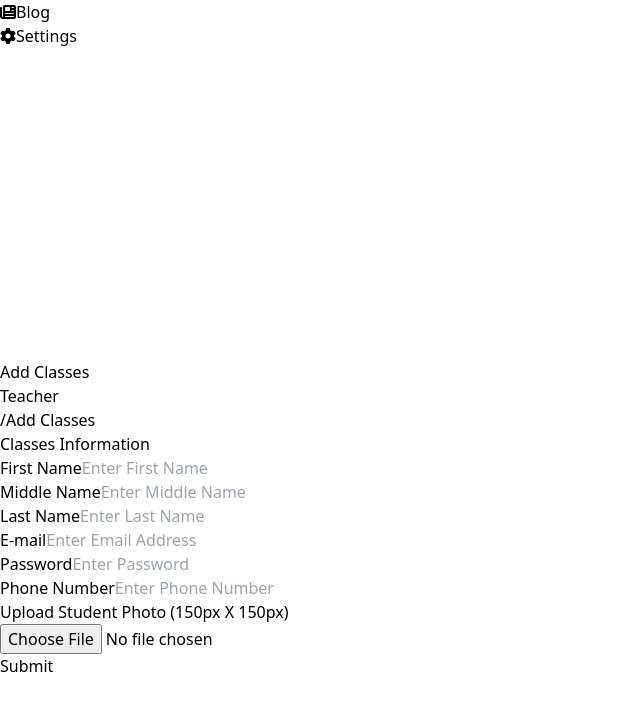
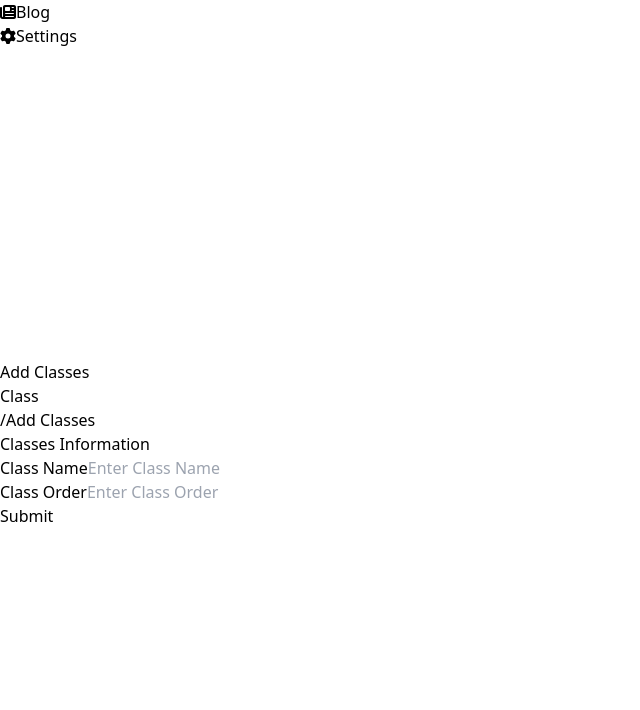
Before and after one commit to sms-admin-technohub/SMS-DEV-FRONTEND, a React (Vite) app: page /addclass in a window 1280 px wide. Shown: the part 2708-3418 px from the top of the page, without its empty margins (0-640 px from the left). Built offline with nearby package versions, Linux system fonts and the light colour scheme.

Commit message:
Added one more dropdown in sidebar and changes route..!!

```diff
--- a/src/_components/Sidebar.jsx
+++ b/src/_components/Sidebar.jsx
@@ -20,6 +20,7 @@ import {
 
 const Sidebar = ({ isOpen }) => {
   const [showDropdown1, setShowDropdown1] = useState(false);
+  const [showDropdown2, setShowDropdown2] = useState(false);
   return (
     <>
       <aside
@@ -100,12 +101,12 @@ const Sidebar = ({ isOpen }) => {
             <FontAwesomeIcon icon={faBuilding} />
             <span
               className=" px-6 py-2 rounded-sm cursor-pointer"
-              onClick={() => setShowDropdown1(!showDropdown1)}
+              onClick={() => setShowDropdown2(!showDropdown2)}
             >
               Classes
             </span>
 
-            {showDropdown1 && (
+            {showDropdown2 && (
               <ul className="space-y-5">
                 <li className="mt-2">
                   <NavLink
--- a/src/pages/classes/AddClass.jsx
+++ b/src/pages/classes/AddClass.jsx
@@ -5,16 +5,14 @@ import { Link } from 'react-router-dom';
 
 const AddClass = () => {
     const { register, handleSubmit, formState: { errors } } = useForm();
-    const [file, setFile] = useState(null);
+
 
     const onSubmit = (data) => {
         console.log(data);
-        console.log(file);
+
     };
 
-    const handleFileChange = (e) => {
-        setFile(e.target.files[0]);
-    };
+
 
 
     return (
@@ -23,7 +21,7 @@ const AddClass = () => {
                 <h1 className='pl-8  pt-4 font-semibold text-2xl'> Add Classes</h1>
                 <div className="flex">
                     <h1 className='pr-2 pt-4 font-semibold text-md'>
-                        <Link to='/studentlist'>Teacher</Link>
+                        <Link to='/classlist'>Class</Link>
                     </h1>
                     <h1 className='flex justify-end mt-4  pr-6 font-semibold text-md'>/Add Classes</h1>
                 </div>
@@ -37,60 +35,27 @@ const AddClass = () => {
                     <div className="mb-4  ">
                         <div className="grid grid-cols-3 md:grid-cols-3 gap-4">
                             <div>
-                                <label className="block text-sm font-bold mb-2 focus:out  ">First Name</label>
-                                <input {...register("firstName", { required: true })} type="text" placeholder="Enter First Name"
+                                <label className="block text-sm font-bold mb-2 focus:out  ">Class Name</label>
+                                <input {...register("level_name", { required: true })} type="text" placeholder="Enter Class Name"
                                     className="  focus:border-blue-500 shadow appearance-none border rounded w-full   py-2 px-3 text-gray-700 leading-tight focus:outline-none focus:shadow-outline" />
-                                {errors.firstName && <span className="text-red-500 text-xs">This field is required</span>}
+                                {errors.level_name && <span className="text-red-500 text-xs">This field is required</span>}
+                            </div>
+                            <div >
+                                <label className="block text-sm font-bold mb-2">Class Order</label>
+                                <input {...register("level_order", { required: true })} type="number" placeholder="Enter Class Order" className=" focus:border-blue-500 shadow appearance-none border rounded w-full   py-2 px-3 text-gray-700 leading-tight focus:outline-none focus:shadow-outline" />
+                                {errors.level_order && <span className="text-red-500 text-xs">This field is required</span>}
                             </div>
 
-                            <div >
-                                <label className="block text-sm font-bold mb-2">Middle Name</label>
-                                <input {...register("middleName", { required: true })} type="text" placeholder="Enter Middle Name" className=" focus:border-blue-500 shadow appearance-none border rounded w-full   py-2 px-3 text-gray-700 leading-tight focus:outline-none focus:shadow-outline" />
-                                {errors.middleName && <span className="text-red-500 text-xs">This field is required</span>}
 
-                            </div>
 
-                            <div >
-                                <label className="block text-sm font-bold mb-2">Last Name</label>
-                                <input {...register("lastName", { required: true })} type="text" placeholder="Enter Last Name" className=" focus:border-blue-500 shadow appearance-none border rounded w-full   py-2 px-3 text-gray-700 leading-tight focus:outline-none focus:shadow-outline" />
-                                {errors.lastName && <span className="text-red-500 text-xs">This field is required</span>}
 
-                            </div>
                         </div>
                     </div>
 
 
-                    <div className="mb-4  ">
-                        <div className="grid grid-cols-3 md:grid-cols-3 gap-4">
-                            <div >
-                                <label className="block text-sm font-bold mb-2">E-mail</label>
-                                <input {...register("email", { required: true })} type="text" placeholder="Enter Email Address" className=" focus:border-blue-500 shadow appearance-none border rounded w-full   py-2 px-3 text-gray-700 leading-tight focus:outline-none focus:shadow-outline" />
-                                {errors.email && <span className="text-red-500 text-xs">This field is required</span>}
-                            </div>
-                            <div >
-                                <label className="block text-sm font-bold mb-2">Password</label>
-                                <input {...register("password", { required: true })} type="text" placeholder="Enter Password " className=" focus:border-blue-500 shadow appearance-none border rounded w-full   py-2 px-3 text-gray-700 leading-tight focus:outline-none focus:shadow-outline" />
-                                {errors.password && <span className="text-red-500 text-xs">This field is required</span>}
-                            </div>
-                            <div >
-                                <label className="block text-sm font-bold mb-2">Phone Number</label>
-                                <input {...register("phone", { required: true })} type="text" placeholder="Enter Phone Number " className=" focus:border-blue-500 shadow appearance-none border rounded w-full   py-2 px-3 text-gray-700 leading-tight focus:outline-none focus:shadow-outline" />
-                                {errors.phone && <span className="text-red-500 text-xs">This field is required</span>}
-                            </div>
 
-                        </div>
-                    </div>
 
-                    <div className="flex justify-start font-bold pt-4">
-                        <h1>Upload Student Photo (150px X 150px)</h1>
-                    </div>
 
-                    <div className="flex justify-start mb-4 pb-2">
-                        <div className="mr-4">
-                            <label className="block text-sm font-bold mb-2 "></label>
-                            <input onChange={handleFileChange} type="file" />
-                        </div>
-                    </div>
 
                     <div className="flex justify-start mb-4 pb-6">
                         <button type="submit" className="bg-blue-500 hover:bg-blue-700 text-white font-bold py-2 px-4  rounded focus:outline-none focus:shadow-outline">Submit</button>
```
